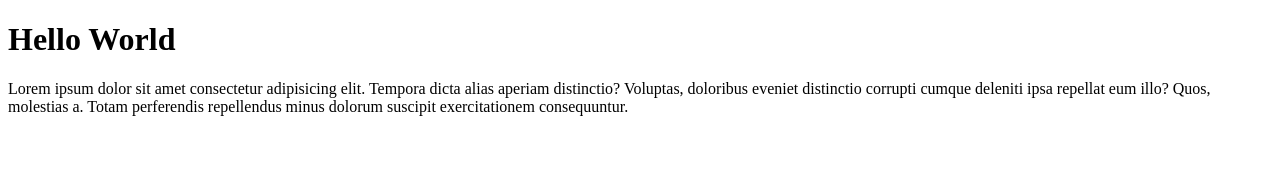
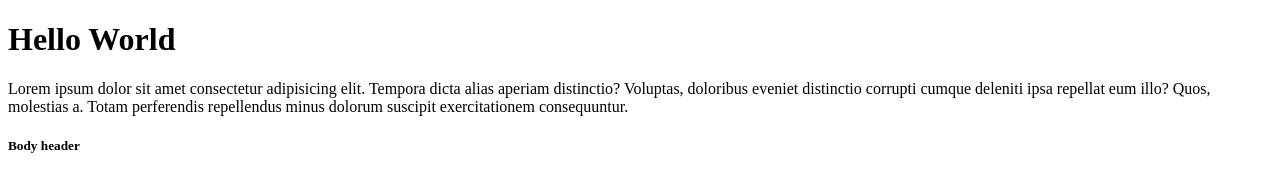
Before and after one commit to reagm/git_tutorial, a plain HTML site: page index.html in a window 1280 px wide. Drawn offline with Linux system fonts and the light colour scheme.

Commit message:
Added body header..

```diff
--- a/index.html
+++ b/index.html
@@ -9,5 +9,6 @@
 <body>
     <h1>Hello World</h1>
     <p>Lorem ipsum dolor sit amet consectetur adipisicing elit. Tempora dicta alias aperiam distinctio? Voluptas, doloribus eveniet distinctio corrupti cumque deleniti ipsa repellat eum illo? Quos, molestias a. Totam perferendis repellendus minus dolorum suscipit exercitationem consequuntur.</p>
+    <h5>Body header</h5>
 </body>
 </html>
```
